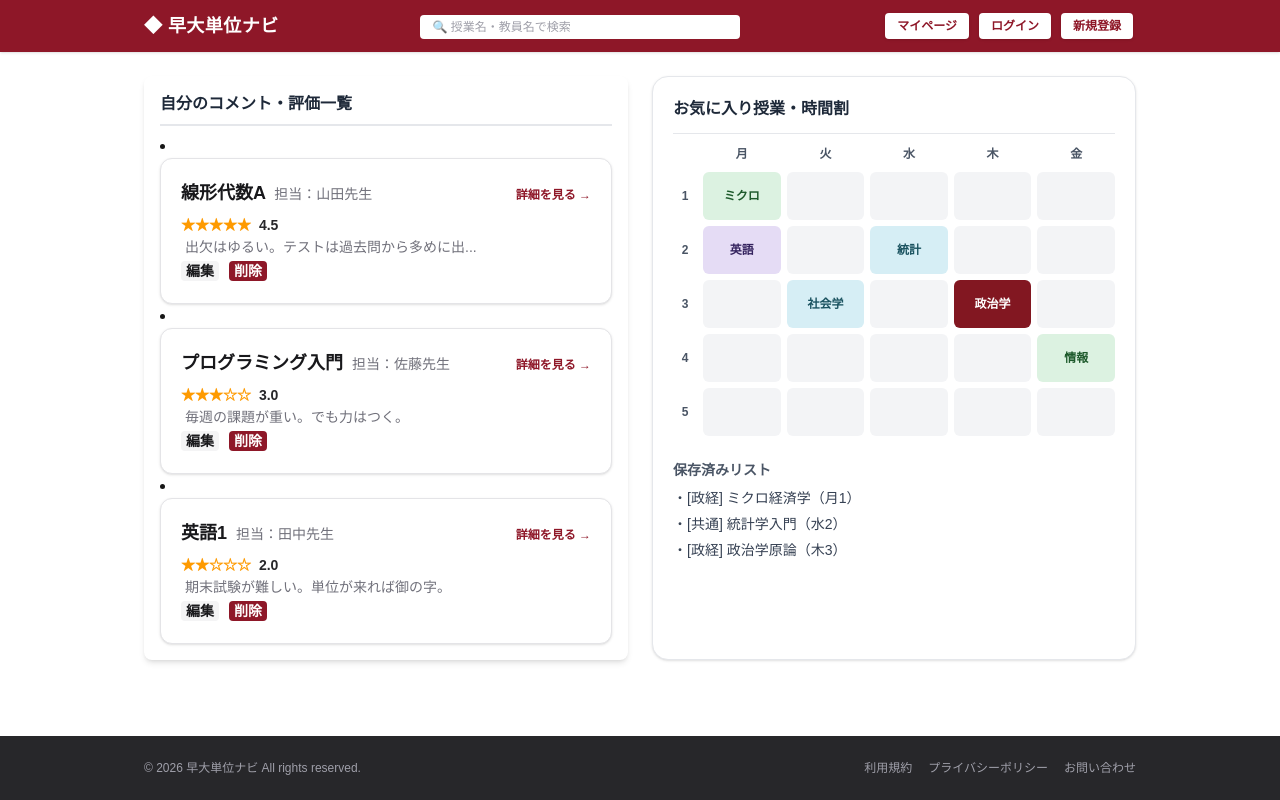
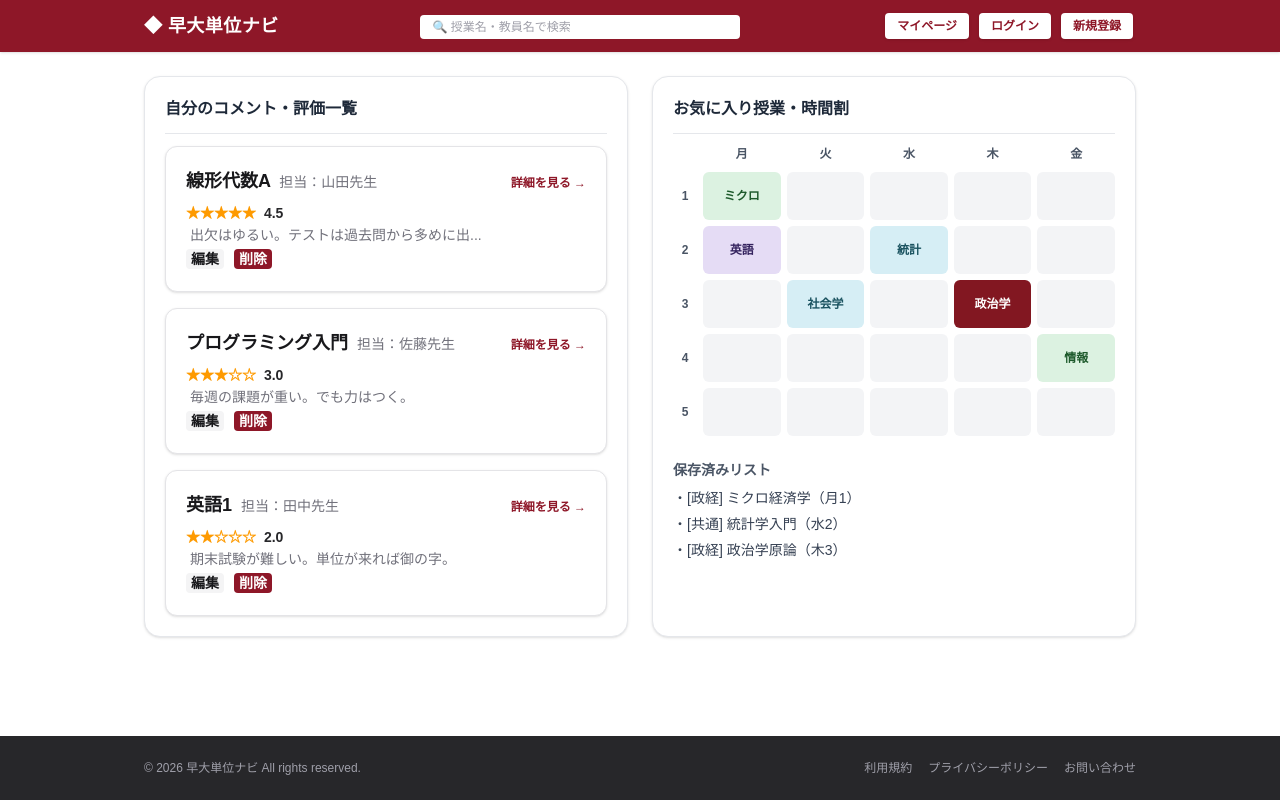
Before and after one commit to winc1980/phase3-teamA, a Next.js app: page /mypage in a window 1280 px wide. Built offline with nearby package versions, Linux system fonts and the light colour scheme.

Commit message:
マイページを修正

```diff
--- a/src/app/mypage/page.tsx
+++ b/src/app/mypage/page.tsx
@@ -1,7 +1,6 @@
 import Link from "next/link";
+import React from "react";
 import { averageEasy, courses, stars } from "@/data/dummy";
-import { max } from "drizzle-orm";
-import React from "react";
 
 
 // 曜日と時限の定義
@@ -33,11 +32,12 @@ export default function Mypage() {
   return (
     <div className="grid grid-cols-2 gap-6">
       {/* 左半分 */}
-      <div className="rounded-lg bg-white p-4 shadow-md">
+      <div className="rounded-2xl border border-gray-200 bg-white p-5 shadow-sm">
         <p className="font-bold text-gray-800">自分のコメント・評価一覧</p>
-        <hr className="my-2 border-t-2 border-gray-200" />
+        <hr className="my-3 border-t border-gray-200" />
         {/* 左側に入れたい内容をここに書く */}
 
+        <ul className="list-none space-y-4">
         {courses.map((course) => {
 
             const avg = averageEasy(course);
@@ -79,14 +79,12 @@ export default function Mypage() {
                   {/* 星評価の表示 */}
                   <div className="mt-2 flex items-center gap-3 text-sm">
                     {course.reviews.length > 0 && (
-                      <>
                         <span className="font-bold text-amber-500">
                           {stars(avg)}{" "}
                           <span className="ml-1 text-zinc-800">
                             {avg.toFixed(1)}
                           </span>
                         </span>
-                      </>
                     )}
                   </div>
 
@@ -119,6 +117,7 @@ export default function Mypage() {
           }
         )
         }
+        </ul>
     </div>
 
       {/* 右半分 */}
```
Also changed, not shown: src/app/rankings/rankings.tsx (added).
